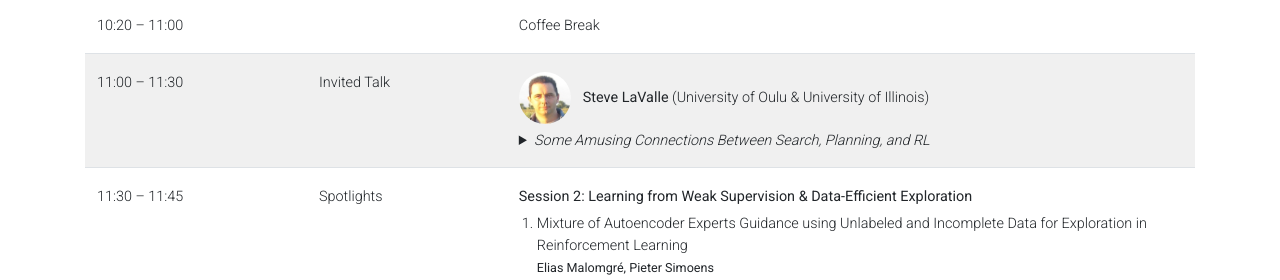
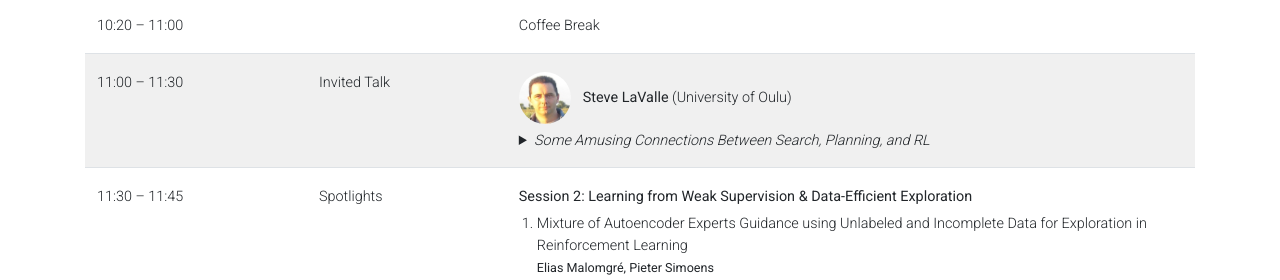
Before and after one commit to xplore-workshop/xplore-workshop.github.io, a Jekyll site: the page built from _pages/schedule.md, in a window 1280 px wide and 900 px high, scrolled down 634 px. Shown: the part 171-451 px from the top of the window. Built offline with Jekyll 4.4.1, drawn with Linux system fonts in a browser that asks for light colours; a style sheet for code colours, icons or effects is not loaded.

Commit message:
update schedule

```diff
--- a/_pages/schedule.md
+++ b/_pages/schedule.md
@@ -68,7 +68,7 @@ nav_order: 2
     <td>
       <div style="display:flex; align-items:center; gap:12px; margin-bottom:6px;">
         <img src="/assets/img/speakers/steve-lavalle.jpg" alt="Steve LaValle" style="width:52px; height:52px; border-radius:50%; object-fit:cover; flex-shrink:0;">
-        <div><b>Steve LaValle</b> (University of Oulu &amp; University of Illinois)</div>
+        <div><b>Steve LaValle</b> (University of Oulu)</div>
       </div>
       <details>
         <summary><i>Some Amusing Connections Between Search, Planning, and RL</i></summary>
```
